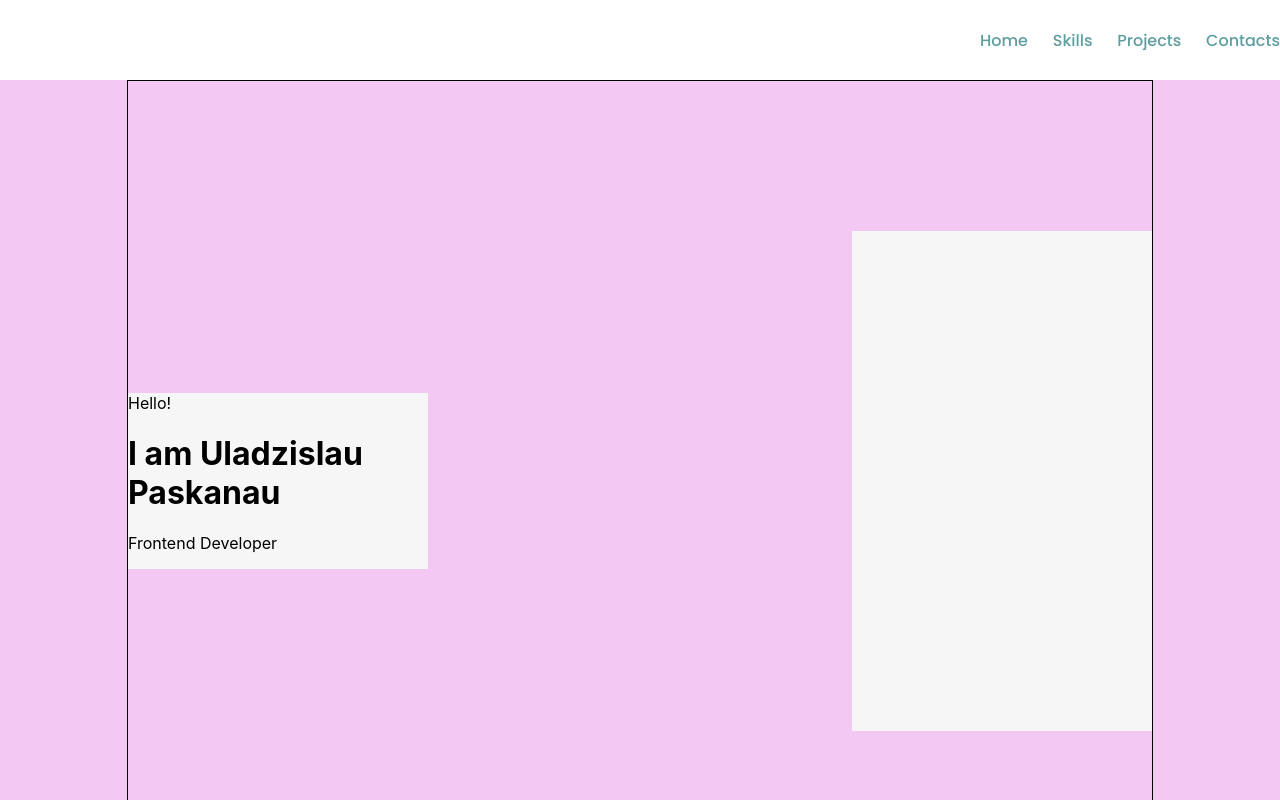
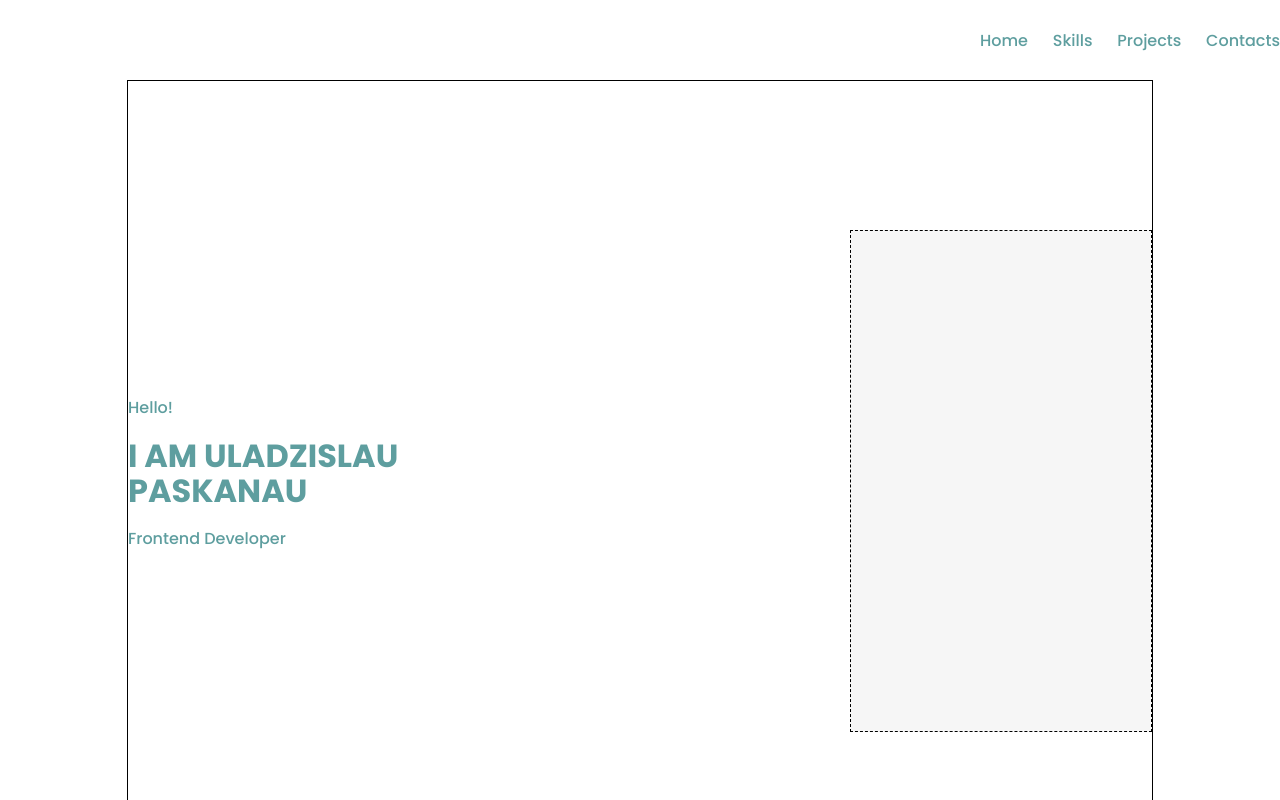
Before and after one commit to Paskinho/my_portfolio, a React (Create React App) app: page / in a window 1280 px wide. Shown: the top 800 px of the page. Built offline with nearby package versions, Linux system fonts and the light colour scheme.

Commit message:
some changed css with Main.module.css

```diff
--- a/src/components/main/Main.module.css
+++ b/src/components/main/Main.module.css
@@ -1,15 +1,31 @@
 .mainBlock {
     height: 100vh;
-    background-color: #f3c8f2;
+    background-color: #ffffff;
 }
-
 .text {
+    background-color: #ffffff;
+    color: #5e9e9f;
+    font-weight: 500;
+    margin: 0;
+    padding: 0;
+    line-height: 1.1;
+    font-family: 'Poppins', sans-serif;
+}
+.mainText {
     width: 300px;
-    background-color: #f6f6f6;
+    background-color: #fff;
+    color: #5e9e9f;
+    font-weight: 900;
+    text-transform: uppercase;
+    margin: 0;
+    padding: 0;
+    line-height: 1.1;
+    font-family: 'Poppins', sans-serif;
 }
 
 .photo {
     width: 300px;
     height: 500px;
     background-color: #f6f6f6;
+    border: 1px dashed;
 }
--- a/src/components/main/Main.tsx
+++ b/src/components/main/Main.tsx
@@ -10,7 +10,9 @@ export const Main = () => {
             <div className={sContainer.container}>
             <div className={s.text}>
                 <span>Hello!</span>
+                <div className={s.mainText}>
                 <h1>I am Uladzislau Paskanau</h1>
+                </div>
                 <p>Frontend Developer</p>
             </div>
             <div className={s.photo}>
```
